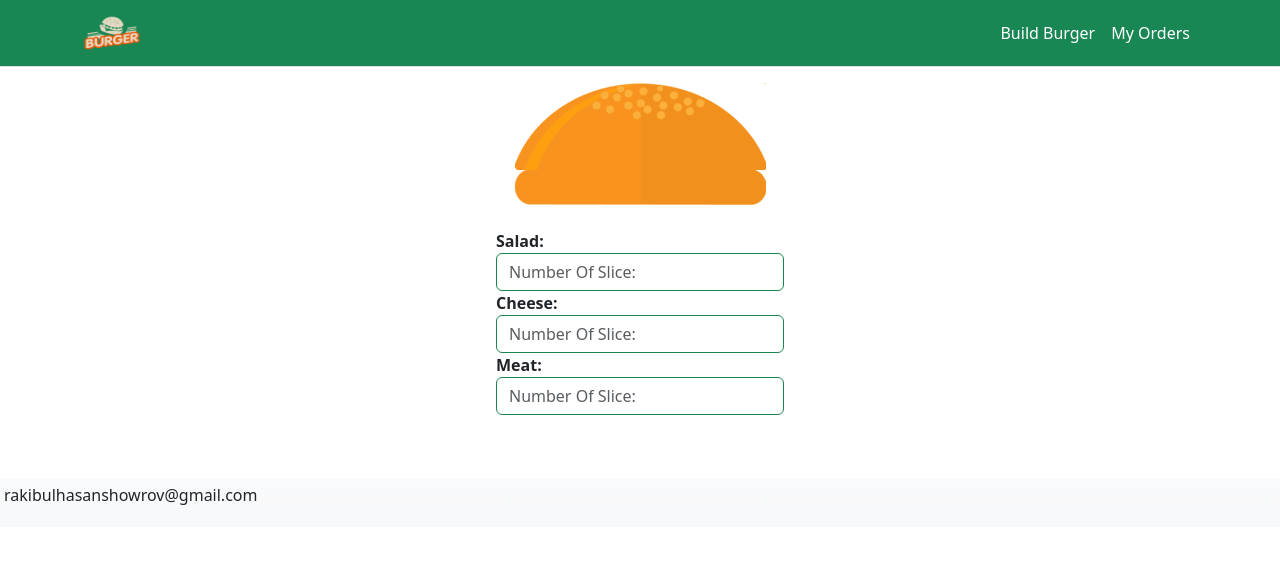
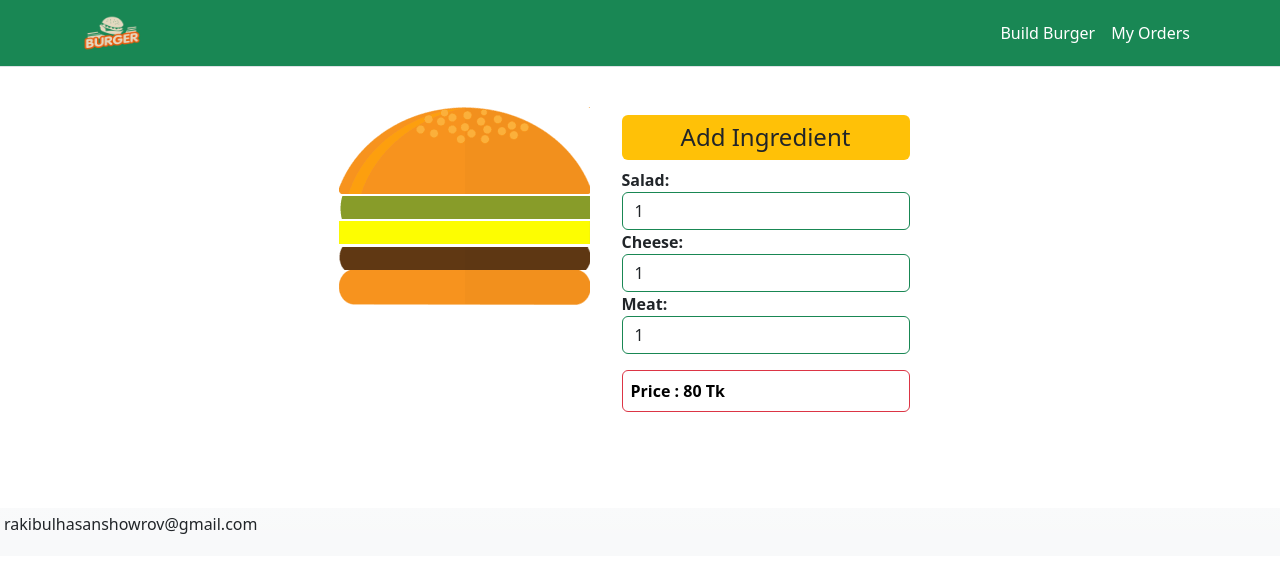
Before and after one commit to rhshowrov/Burger_builder-React, a React (Vite) app: page /building-burger in a window 1280 px wide. Shown: the top 572 px of the page. Built offline with nearby package versions, Linux system fonts and the light colour scheme.

Commit message:
"useState TotalPrice completed"

```diff
--- a/src/components/BurgerBuilding/Burger.jsx
+++ b/src/components/BurgerBuilding/Burger.jsx
@@ -2,8 +2,8 @@ import Ingredients from "./Ingredients";
 import styles from './Burger.module.css'
 const Burger=({ingredients})=>{
     return(
-        <div>
-            <img src="images/top.png" alt="bread" />
+        <div className={styles.ovflow}>
+            <img src="images/top.png" alt="bread" className="mt-4" />
             <Ingredients type={'salad'} number={ingredients.salad} />
             <Ingredients type={'cheese'} number={ingredients.cheese} />
             <Ingredients type={'meat'} number={ingredients.meat} />
--- a/src/components/BurgerBuilding/Burger.module.css
+++ b/src/components/BurgerBuilding/Burger.module.css
@@ -0,0 +1,4 @@
+.ovflow{
+    height: 345px;
+    overflow: auto;
+}
--- a/src/components/BurgerBuilding/BurgerBuilder.jsx
+++ b/src/components/BurgerBuilding/BurgerBuilder.jsx
@@ -1,24 +1,41 @@
 import { useState } from "react";
 import Burger from "./Burger";
 import styles from "./BurgerBuilder.module.css";
+const INGREDIENT_PRICE = {
+  salad: 10,
+  cheese: 30,
+  meat: 40,
+};
 const BurgerBuilder = () => {
   const [ingredients, setIngredients] = useState({
-    salad: 0,
-    cheese: 0,
-    meat: 0,
+    salad: 1,
+    cheese: 1,
+    meat: 1,
   });
+  const [totalPrice, setTotalPrice] = useState(80);
+  function TotalPrice(newIngredients) {
+    const total =
+      newIngredients.salad * INGREDIENT_PRICE.salad +
+      newIngredients.cheese * INGREDIENT_PRICE.cheese +
+      newIngredients.meat * INGREDIENT_PRICE.meat;
+    setTotalPrice(total);
+  }
   const inputOnchangeHandler = (e) => {
     const { name, value } = e.target;
-    setIngredients((ingredients) => ({
+    const newIngredients = {
       ...ingredients,
       [name]: Number(value),
-    }));
+    };
+
+    setIngredients(newIngredients);
+    TotalPrice(newIngredients); // ✅ Pass updated ingredients to calculate correct price
   };
 
   return (
-    <center className="mt-3">
+    <div className="d-flex flex-row justify-content-center mt-3">
       <Burger ingredients={ingredients} />
-      <div className="d-flex  flex-column text-start fw-semibold  w-25 m-2 p-3 ">
+      <div className="d-flex  flex-column text-start fw-semibold  w-25 m-3 p-3 ">
+        <h4 className="bg-warning p-2 text-center rounded-2">Add Ingredient</h4>
         <label htmlFor="input">Salad:</label>
         <input
           className="input form-control border-success "
@@ -29,6 +46,7 @@ const BurgerBuilder = () => {
           placeholder="Number Of Slice:"
           name="salad"
           id="salad"
+          defaultValue={1}
           onKeyDown={(e) => e.preventDefault()}
         />
         <label htmlFor="input">Cheese:</label>
@@ -41,6 +59,7 @@ const BurgerBuilder = () => {
           placeholder="Number Of Slice:"
           name="cheese"
           id="cheese"
+          defaultValue={1}
           onKeyDown={(e) => e.preventDefault()}
         />
         <label htmlFor="input">Meat:</label>
@@ -53,10 +72,14 @@ const BurgerBuilder = () => {
           placeholder="Number Of Slice:"
           name="meat"
           id="meat"
+          defaultValue={1}
           onKeyDown={(e) => e.preventDefault()}
         />
+        <p className="w-full border border-danger text-black rounded-2 mt-3 p-2">
+          Price : {totalPrice} Tk
+        </p>
       </div>
-    </center>
+    </div>
   );
 };
 export default BurgerBuilder;
```
